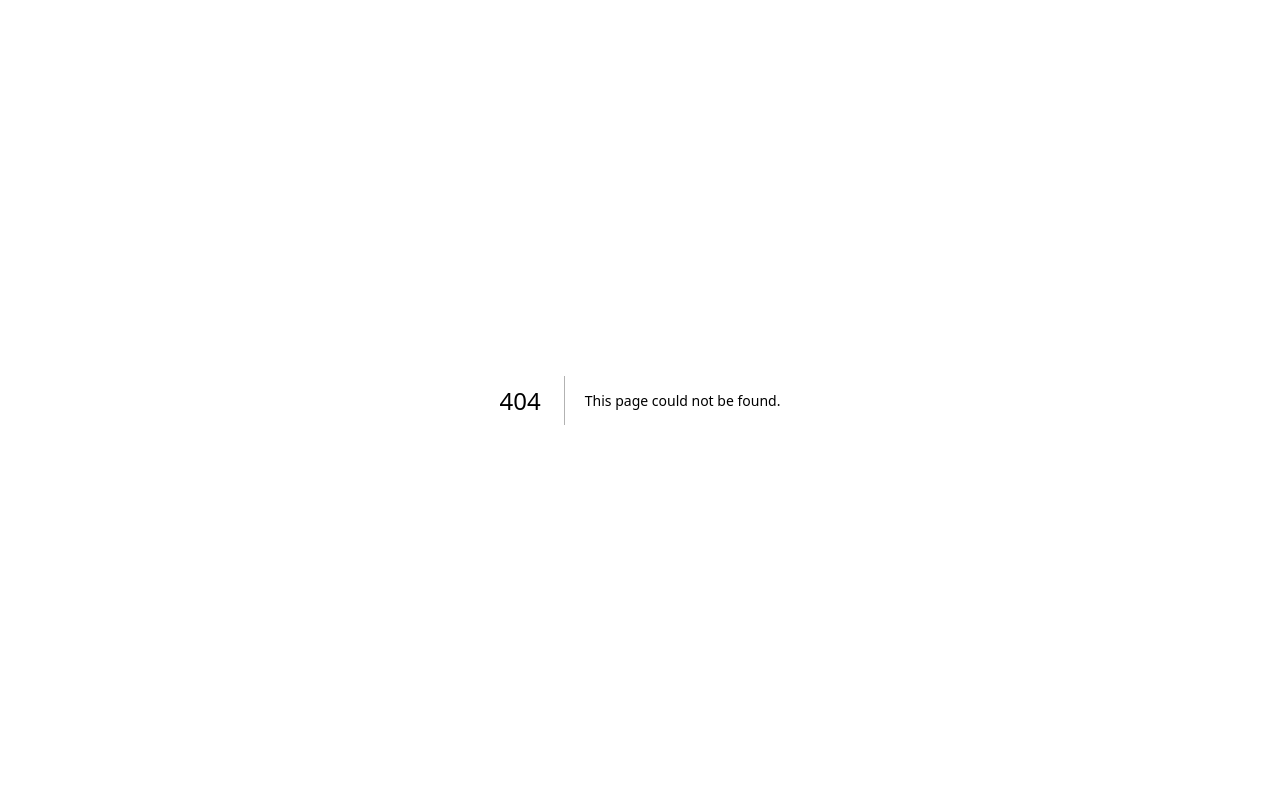
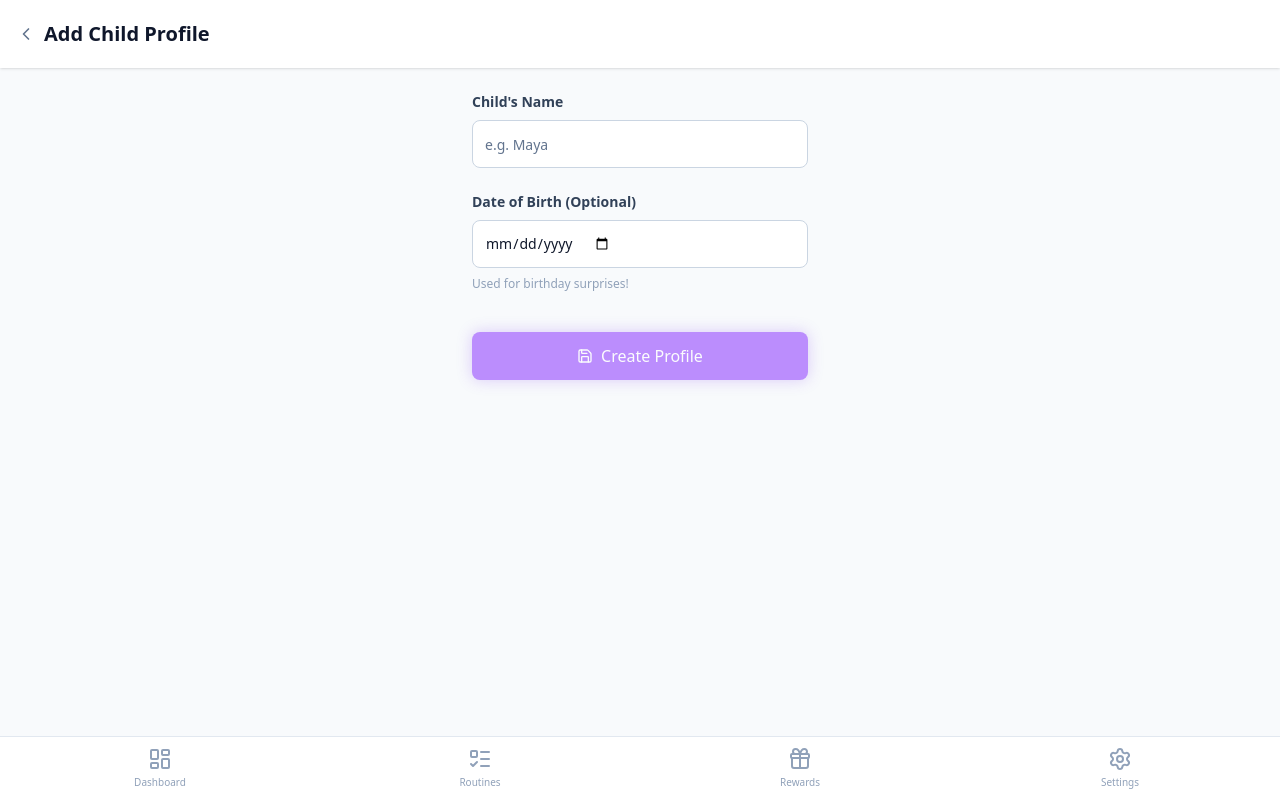
Before and after one commit to tonyjoseph001/habitisam, a Next.js app: page /parent/profile/add in a window 1280 px wide. Before the commit this address had no page. Built offline with nearby package versions, Linux system fonts and the light colour scheme; no server answers; sample sign-in values are in the browser's storage.

Commit message:
Feat: Complete Phase 2 - Purchase History & Add Child

```diff
--- a/src/app/(admin)/parent/dashboard/page.tsx
+++ b/src/app/(admin)/parent/dashboard/page.tsx
@@ -1,6 +1,7 @@
 "use client";
 
 import React, { useState } from 'react';
+import Link from 'next/link';
 import { ParentNavBar } from '@/components/layout/ParentNavBar';
 import { Settings, Plus, Star, Zap, ChevronDown, Check, Clock } from 'lucide-react';
 import { useSessionStore } from '@/lib/store/useSessionStore';
@@ -93,12 +94,12 @@ export default function ParentDashboard() {
                         </div>
 
                         {/* Add Child Button */}
-                        <button className="flex flex-col items-center gap-1 opacity-60 hover:opacity-100 transition-opacity">
+                        <Link href="/parent/profile/add" className="flex flex-col items-center gap-1 opacity-60 hover:opacity-100 transition-opacity">
                             <div className="w-14 h-14 rounded-full bg-slate-100 border border-dashed border-slate-300 flex items-center justify-center">
                                 <Plus className="w-6 h-6 text-slate-400" />
                             </div>
                             <span className="text-xs font-medium text-slate-500">Add</span>
-                        </button>
+                        </Link>
                     </div>
                 </div>
 
--- /dev/null
+++ b/src/app/(admin)/parent/profile/add/page.tsx
@@ -0,0 +1,88 @@
+"use client";
+
+import React, { useState } from 'react';
+import { useRouter } from 'next/navigation';
+import { ParentNavBar } from '@/components/layout/ParentNavBar';
+import { Button } from '@/components/ui/button';
+import { Input } from '@/components/ui/input';
+import { useAuth } from '@/lib/hooks/useAuth';
+import { db, Profile } from '@/lib/db';
+import { v4 as uuidv4 } from 'uuid';
+import { ChevronLeft, Save } from 'lucide-react';
+
+export default function AddChildProfilePage() {
+    const router = useRouter();
+    const { user } = useAuth();
+
+    const [name, setName] = useState('');
+    const [dob, setDob] = useState('');
+    const [theme, setTheme] = useState<'cosmic' | 'enchanted'>('cosmic');
+
+    const handleSave = async () => {
+        if (!user) return;
+        if (!name.trim()) return;
+
+        const newProfile: Profile = {
+            id: uuidv4(),
+            accountId: user.uid,
+            name: name.trim(),
+            type: 'child',
+            theme: 'cosmic', // Default for now
+            avatarId: 'child-1',
+            stars: 0,
+            xp: 0,
+            dob: dob || undefined,
+            createdAt: new Date()
+        };
+
+        await db.profiles.add(newProfile as any);
+        router.push('/parent/dashboard');
+    };
+
+    return (
+        <div className="min-h-screen bg-[#F8FAFC] pb-24">
+            {/* Header */}
+            <header className="px-4 py-4 bg-white shadow-sm sticky top-0 z-30 flex items-center gap-2">
+                <Button variant="ghost" size="sm" onClick={() => router.back()} className="p-0 hover:bg-transparent">
+                    <ChevronLeft className="w-5 h-5 text-slate-500" />
+                </Button>
+                <h1 className="text-xl font-bold text-slate-900">Add Child Profile</h1>
+            </header>
+
+            <main className="p-6 flex flex-col gap-6 max-w-sm mx-auto">
+                <div className="flex flex-col gap-2">
+                    <label className="text-sm font-bold text-slate-700">Child's Name</label>
+                    <Input
+                        value={name}
+                        onChange={e => setName(e.target.value)}
+                        placeholder="e.g. Maya"
+                    />
+                </div>
+
+                <div className="flex flex-col gap-2">
+                    <label className="text-sm font-bold text-slate-700">Date of Birth (Optional)</label>
+                    <Input
+                        type="date"
+                        value={dob}
+                        onChange={e => setDob(e.target.value)}
+                    />
+                    <p className="text-xs text-slate-400">Used for birthday surprises!</p>
+                </div>
+
+                {/* Theme Picker Placeholder - For Phase 4 */}
+
+                <Button
+                    variant="cosmic"
+                    size="lg"
+                    className="mt-4 gap-2"
+                    onClick={handleSave}
+                    disabled={!name.trim()}
+                >
+                    <Save className="w-4 h-4" /> Create Profile
+                </Button>
+            </main>
+
+            <ParentNavBar />
+        </div>
+    );
+}
```
